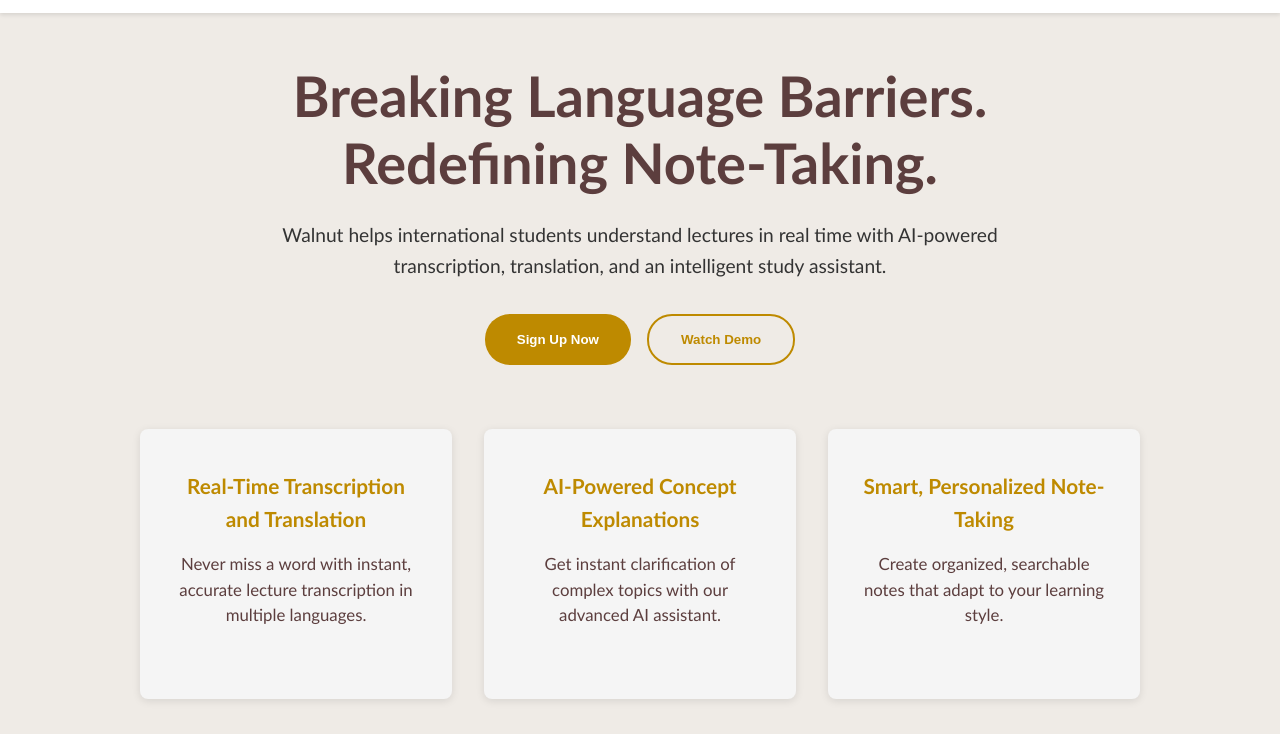
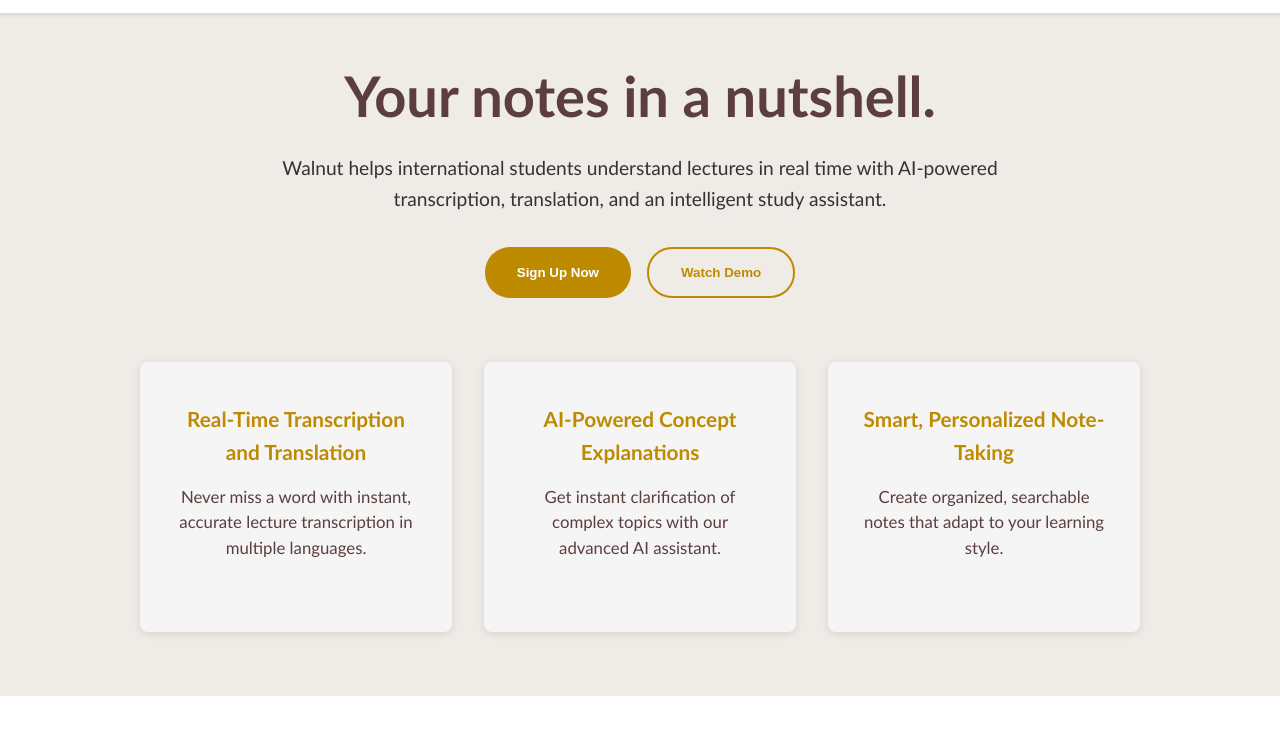
Before and after one commit to WalnutOfficial/website, a plain HTML site: page index.html in a window 1280 px wide. Shown: the part 66-800 px from the top of the page. Drawn offline with Linux system fonts and the light colour scheme.

Commit message:
Update index.html

```diff
--- a/index.html
+++ b/index.html
@@ -3,7 +3,7 @@
 <head>
     <meta charset="UTF-8">
     <meta name="viewport" content="width=device-width, initial-scale=1.0">
-    <title>Walnut - Breaking Language Barriers</title>
+    <title>Walnut - Your notes in a nutshell</title>
     <link rel="stylesheet" href="styles.css">
     <link rel="stylesheet" href="https://cdnjs.cloudflare.com/ajax/libs/font-awesome/6.0.0/css/all.min.css">
 </head>
@@ -29,7 +29,7 @@
     <!-- Hero Section -->
     <section id="home" class="hero">
         <div class="hero-content">
-            <h1>Breaking Language Barriers. Redefining Note-Taking.</h1>
+            <h1>Your notes in a nutshell.</h1>
             <p>Walnut helps international students understand lectures in real time with AI-powered transcription, translation, and an intelligent study assistant.</p>
             <div class="hero-buttons">
                 <button class="primary-button">Sign Up Now</button>
```
